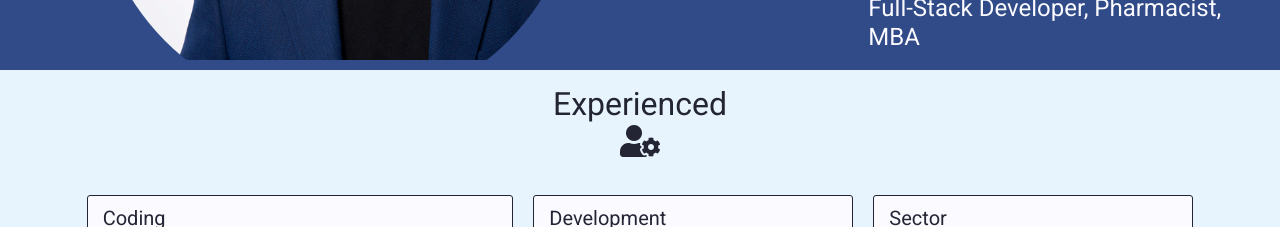
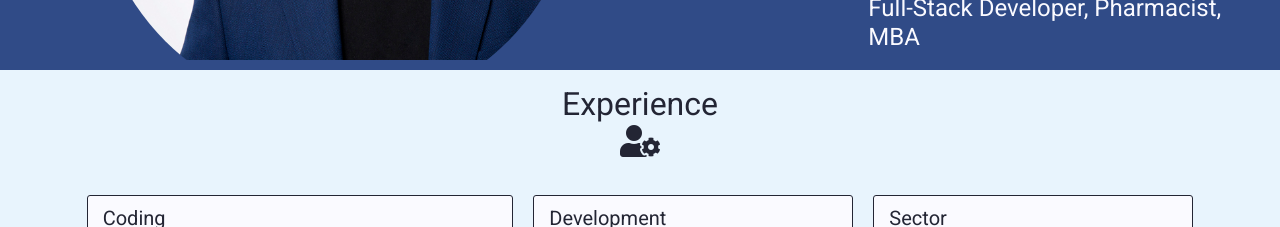
Before and after one commit to Code-Institute-Submissions/ci_ms1_portfolio, a plain HTML site: page index.html in a window 1280 px wide. Shown: the part 385-612 px from the top of the page. Drawn offline with nearby package versions, Linux system fonts and the light colour scheme.

Commit message:
demarcation htmls

```diff
--- a/index.html
+++ b/index.html
@@ -18,7 +18,7 @@
 </head>
 
 <body>
-
+<!-- Navbar -->
 <nav class="navbar navbar-expand-sm fixed-top">
 	<div class="navbar-menu-sm">
 		<button class="navbar-toggler" type="button" data-toggle="collapse" data-target="#navbarMenu" aria-controls="navbarMenu" aria-expanded="false" aria-label="Toggle navigation">
@@ -42,7 +42,7 @@
 		</div>
 	</div>
 </nav>
-
+<!-- Hero Image -->
 <header class="container-fluid">
 	<div class="row">
 		<div class="hero-image-wrap col-sm-8">
@@ -57,8 +57,9 @@
 	</div>
 </header>
 
+<!-- 3 Experience Fields - start of variable Content -->
 <section class="container-fluid">
-    <h2 class="experiences-heading">Experienced
+    <h2 class="experiences-heading">Experience
     <br><i class="fas fa-user-cog" aria-hidden="true"></i></h2>
     <div class="row justify-content-center landing-skills">
         <div class="col-xs-12 col-sm-6 col-md-5 col-lg-4 landing-skills-group">
@@ -123,6 +124,7 @@
             <a href="skillset.html" class="btn btn-block btn-lg btn-primary" id="landing-skills-details-button">Skills in details</a>
         </div>
     </div>
+    <!-- Portfolio -->
     <h2 class="portfolio-heading">Portfolio Showcase
     <br><i class="far fa-lightbulb" aria-hidden="true"></i></h2>
 
@@ -164,7 +166,9 @@
         </div>
     </div>
 </section>
+<!-- end of variable Content -->
 
+<!-- Disclaimer Educational -->
 <section class="container-fluid" id="disclaimer">
     <div class="row">
         <div class="col">
@@ -173,7 +177,7 @@
         </div>
     </div>
 </section>
-
+<!-- Footer Social -->
 <footer class="container-fluid">
     <div class="row footer-elements">
         <div class="col footer-element copyright">
@@ -205,7 +209,7 @@
 
     </div>
 </footer>
-
+<!-- Bootstrap Scripts necessary for Navbar expand -->
 <script src="https://cdnjs.cloudflare.com/ajax/libs/jquery/3.5.1/jquery.slim.min.js"></script>
 <script src="https://cdnjs.cloudflare.com/ajax/libs/popper.js/1.16.1/umd/popper.min.js"></script>
 <script src="https://cdn.jsdelivr.net/npm/bootstrap@4.5.3/dist/js/bootstrap.min.js" integrity="sha384-w1Q4orYjBQndcko6MimVbzY0tgp4pWB4lZ7lr30WKz0vr/aWKhXdBNmNb5D92v7s" crossorigin="anonymous"></script>
```
Also changed, not shown: contact.html (+8 -4 lines), skillset.html (+7 -4 lines), work-history.html (+8 -4 lines).
